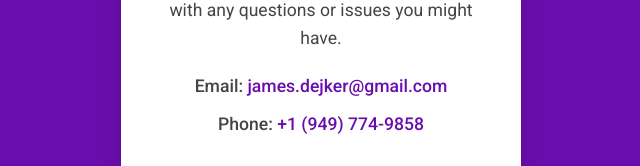
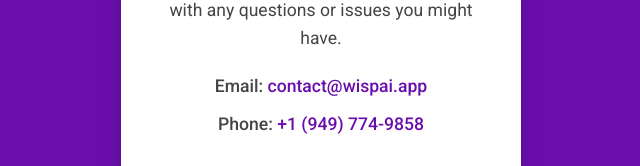
Before and after one commit to Waldo9090/WispAISupport, a plain HTML site: page index.html in a window 1280 px wide. Shown: the part 385-551 px from the top of the page, without its empty margins (319-959 px from the left). Drawn offline with Linux system fonts and the light colour scheme.

Commit message:
Update index.html

```diff
--- a/index.html
+++ b/index.html
@@ -72,7 +72,7 @@
     <h1>Wisp AI Support</h1>
     <p>If you need any assistance, please don’t hesitate to reach out. We’re here to help with any questions or issues you might have.</p>
     <div class="contact-info">
-      <p>Email: <a href="mailto:james.dejker@gmail.com">james.dejker@gmail.com</a></p>
+      <p>Email: <a href="mailto:contact@wispai.app">contact@wispai.app</a></p>
       <p>Phone: <a href="tel:+19497749858">+1 (949) 774-9858</a></p>
     </div>
   </div>
```
